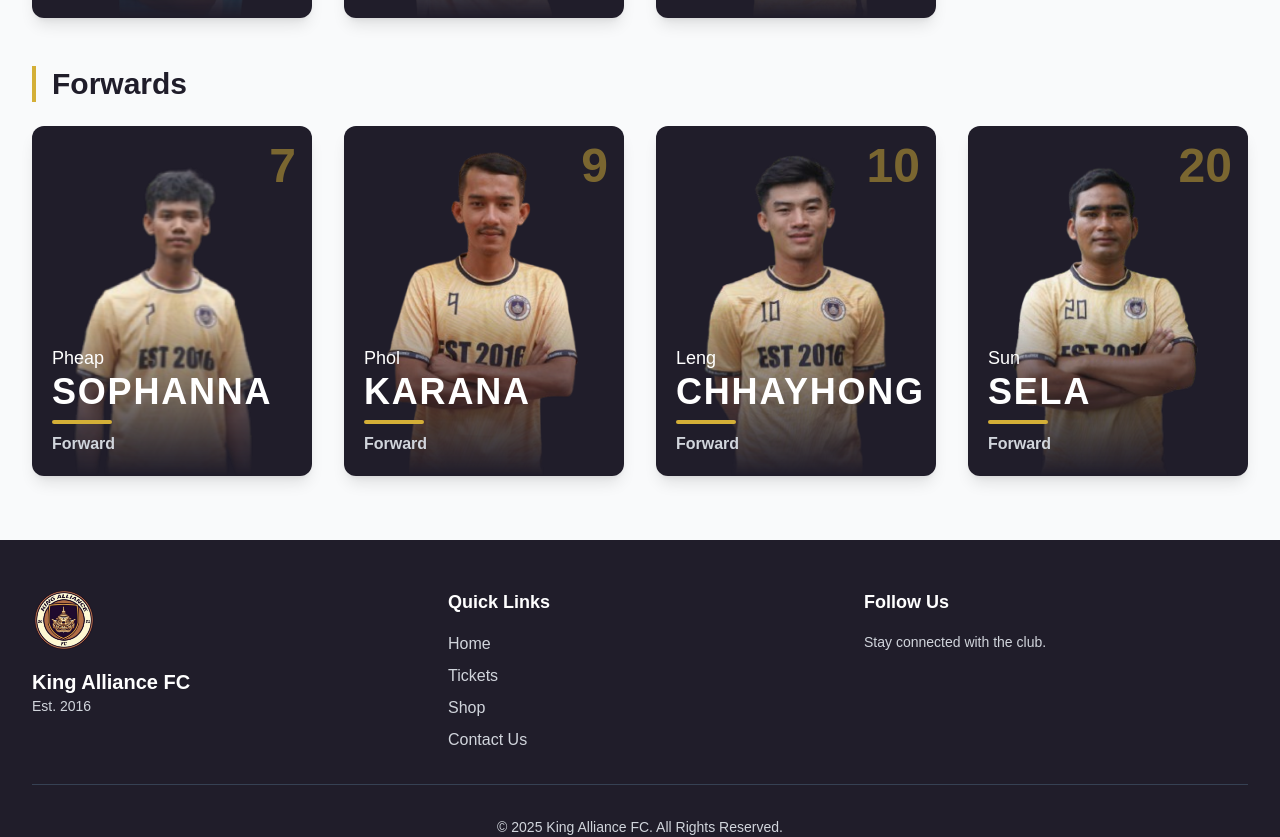
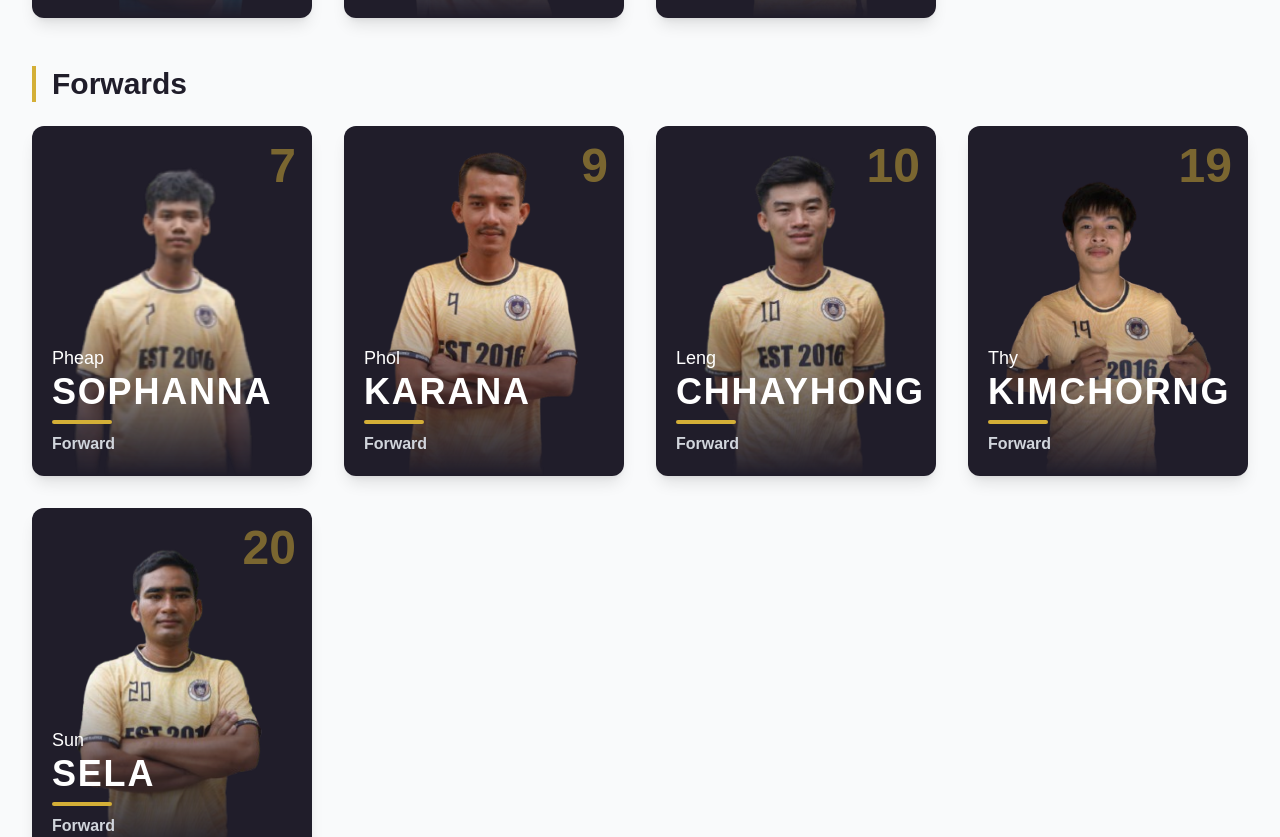
Before and after one commit to theaoudom/KingAlliance, a Next.js app: page /players in a window 1280 px wide. Shown: the part 1700-2537 px from the top of the page. Built offline with nearby package versions, Linux system fonts and the light colour scheme.

Commit message:
add player data

```diff
--- a/src/data/players.js
+++ b/src/data/players.js
@@ -17,6 +17,7 @@ export const playersByPosition = {
     { id: 7, name: "Pheap Sophanna", position: "Forward", number: 7, imageUrl: `/images/players/sophana_yellow.png` },
     { id: 9, name: "Phol Karana", position: "Forward", number: 9, imageUrl: `/images/players/karona_yellow.png` },
     { id: 10, name: "Leng Chhayhong", position: "Forward", number: 10, imageUrl: `/images/players/chhayhong_yellow.png` },
+    { id: 19, name: "Thy KimChorng", position: "Forward", number: 19, imageUrl: `/images/players/chhorng_yellow.png` },
     { id: 20, name: "Sun Sela", position: "Forward", number: 20, imageUrl: `/images/players/sela_yellow.png` },
   ],
 };
```
Also changed, not shown: public/images/players/chhorng_yellow.png (added).
